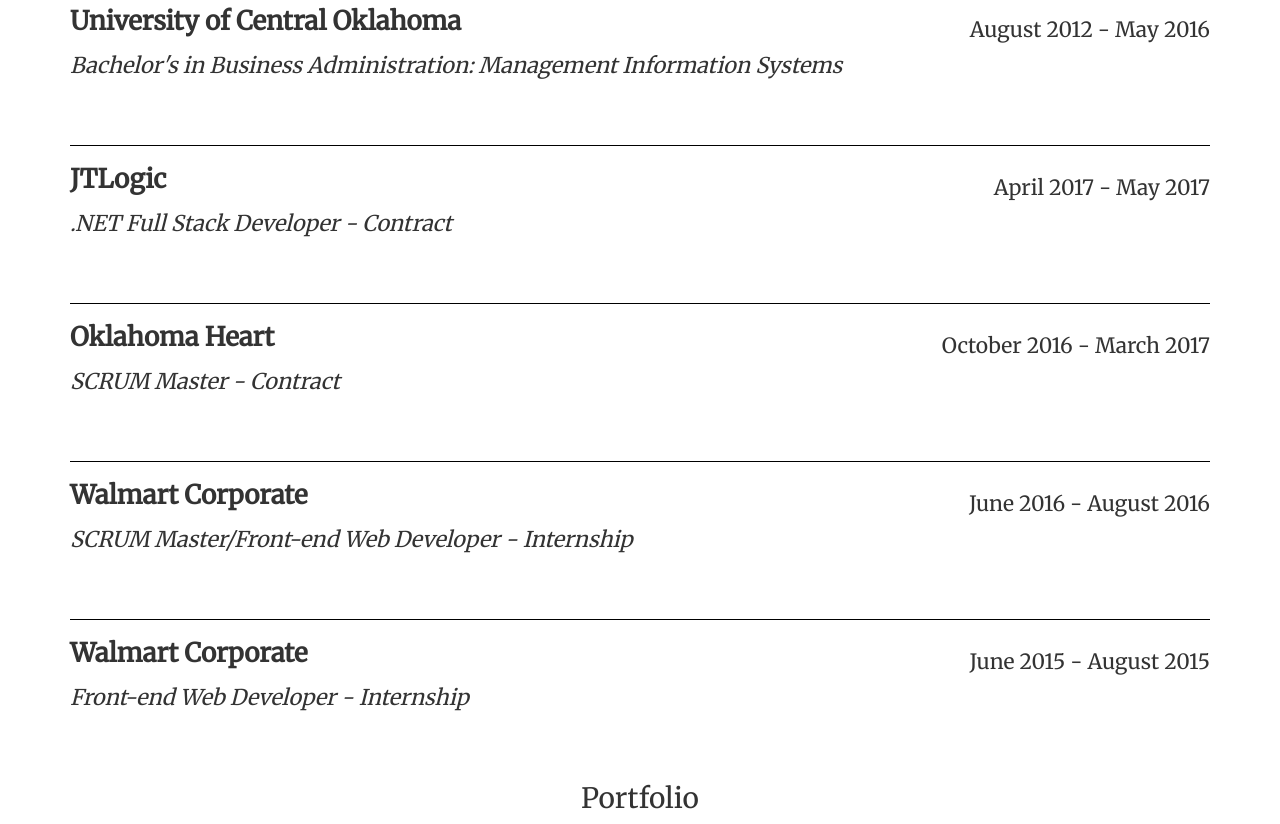
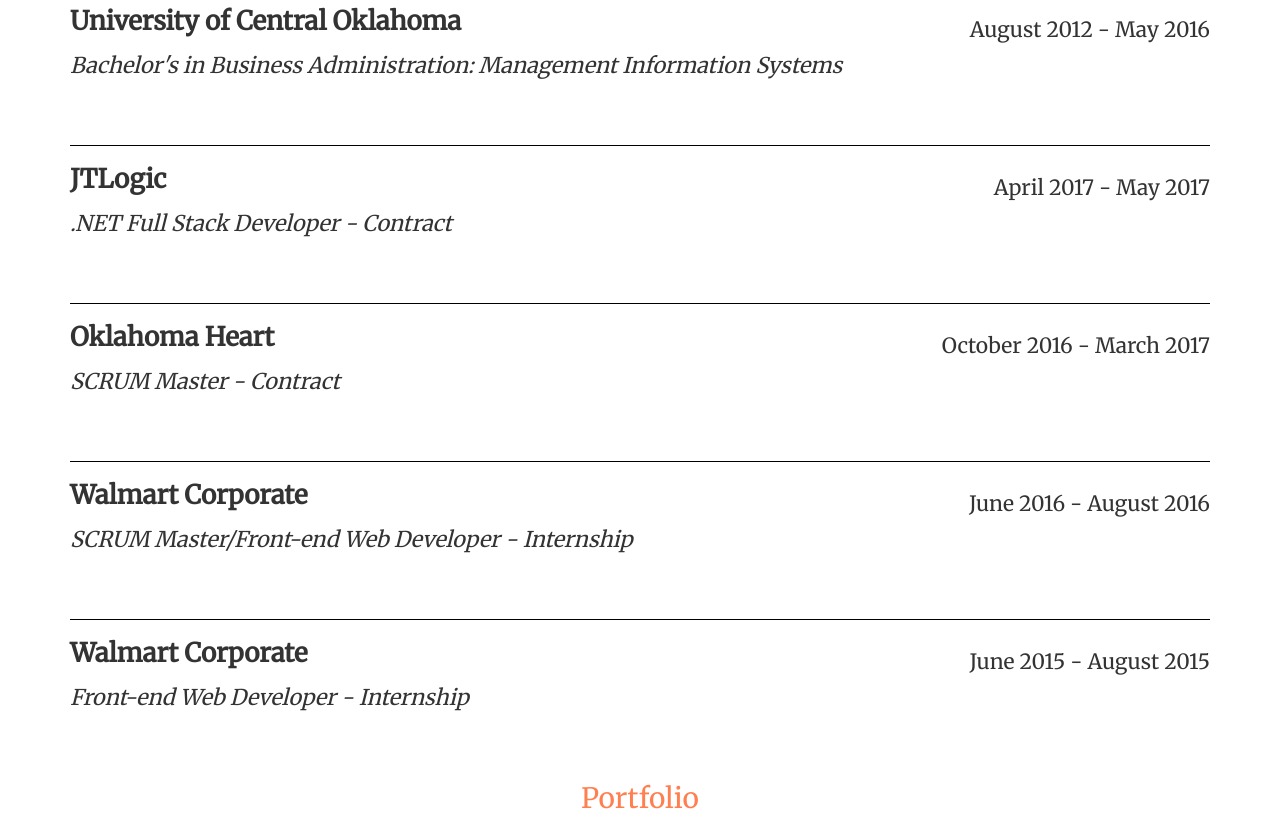
Before and after one commit to kdwalker91/kdwalker91.github.io, a plain HTML site: page index.html in a window 1280 px wide. Shown: the part 1102-1926 px from the top of the page. Drawn offline with nearby package versions, Linux system fonts and the light colour scheme.

Commit message:
Portfolio Header
Changed the color to coral and added a tag called #port-head

```diff
--- a/index.html
+++ b/index.html
@@ -217,7 +217,7 @@
 	</div>
 
 	<div class="container" id="portfolio">
-		<h2>Portfolio</h2>
+		<h2 id="port-head">Portfolio</h2>
 
 	</div>
 </body>
--- a/style.css
+++ b/style.css
@@ -63,6 +63,9 @@
 }
 td {
 	text-align: center;
+}
+#port-head {
+    color: coral;
 }
 
 /*Max 414*/
```
